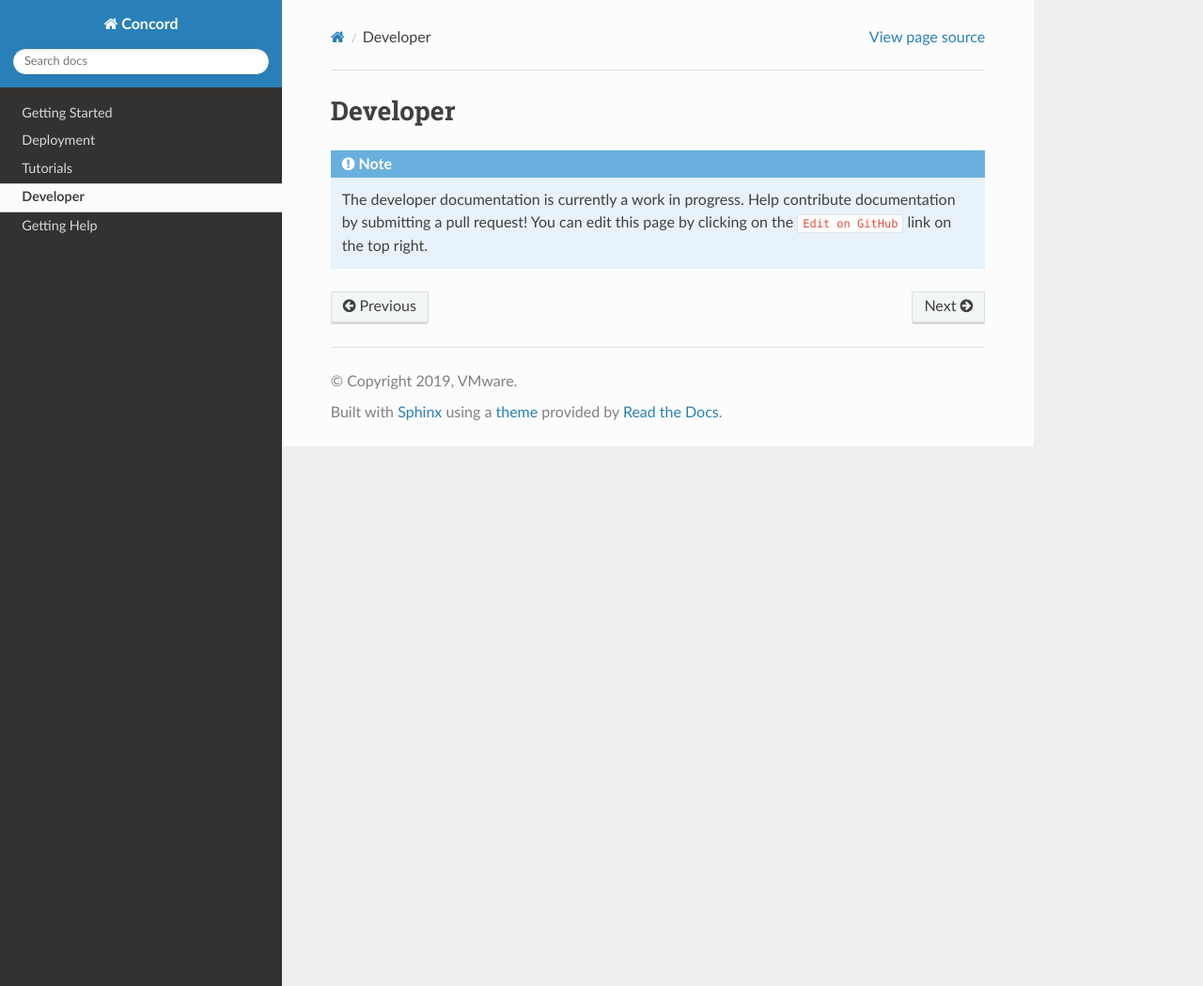
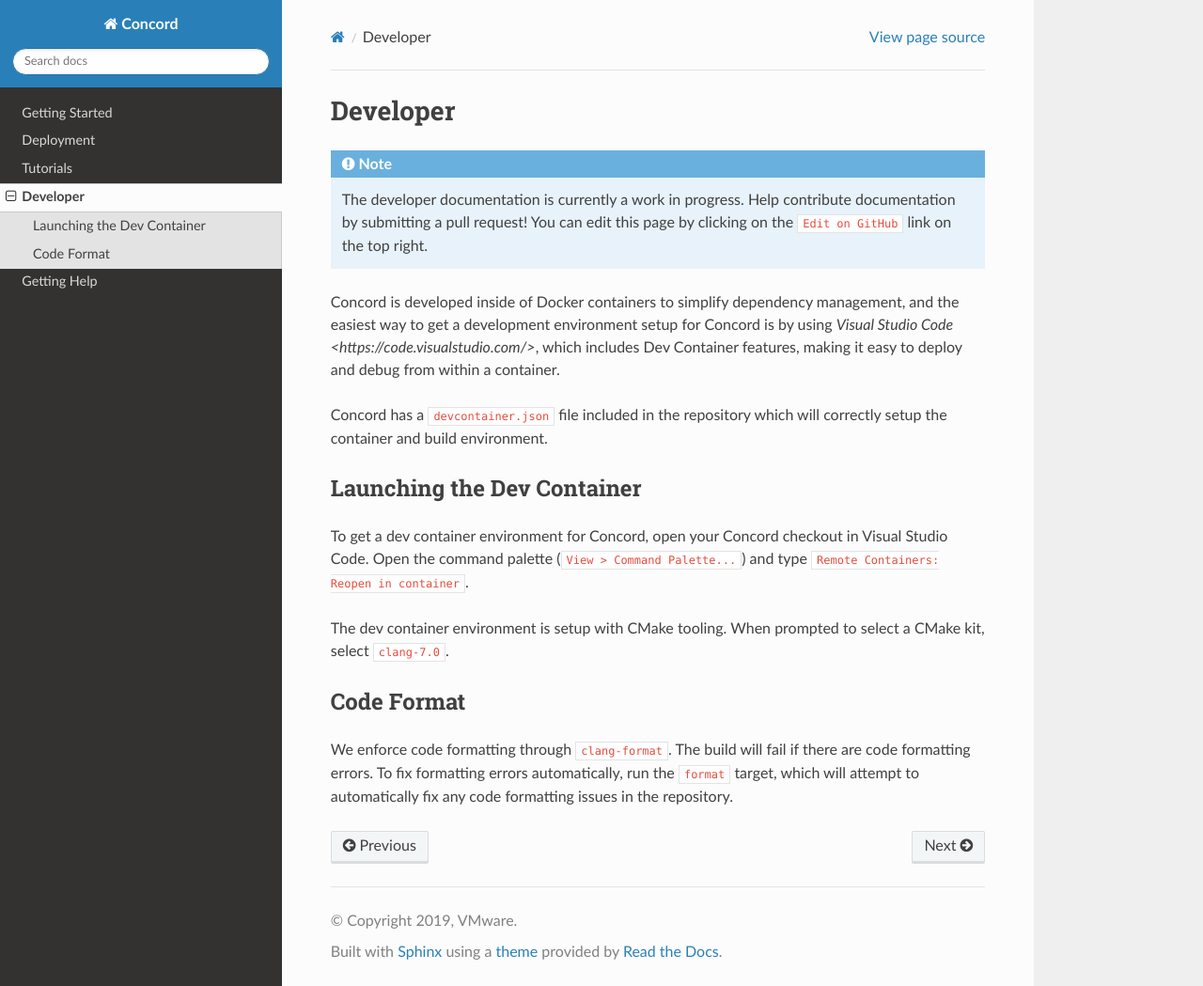
Before and after one commit to vmware-archive/concord, a Sphinx documentation site: the page built from docs/developer/developer.rst, in a window 1280 px wide and 1049 px high. Shown: the whole window at 94% size. Built offline with Sphinx 7.4.7 and the Read the Docs theme 2.0.0, drawn with Linux system fonts in a browser that asks for light colours.

Commit message:
Initial developer docs

```diff
--- a/docs/developer/developer.rst
+++ b/docs/developer/developer.rst
@@ -6,3 +6,23 @@
 .. note:: The developer documentation is currently a work in progress. Help contribute documentation
           by submitting a pull request! You can edit this page by clicking on the ``Edit on GitHub``
           link on the top right.
+
+Concord is developed inside of Docker containers to simplify dependency management, and the easiest way to get
+a development environment setup for Concord is by using `Visual Studio Code <https://code.visualstudio.com/>`,
+which includes Dev Container features, making it easy to deploy and debug from within a container.
+
+Concord has a ``devcontainer.json`` file included in the repository which will correctly setup the container
+and build environment.
+
+Launching the Dev Container
+~~~~~~~~~~~~~~~~~~~~~~~~~~~
+To get a dev container environment for Concord, open your Concord checkout in Visual Studio Code. Open
+the command palette (``View > Command Palette...``) and type ``Remote Containers: Reopen in container``.
+
+The dev container environment is setup with CMake tooling. When prompted to select a CMake kit, select ``clang-7.0``.
+
+Code Format
+~~~~~~~~~~~
+We enforce code formatting through ``clang-format``. The build will fail if there are code
+formatting errors. To fix formatting errors automatically, run the ``format`` target,
+which will attempt to automatically fix any code formatting issues in the repository.
```
